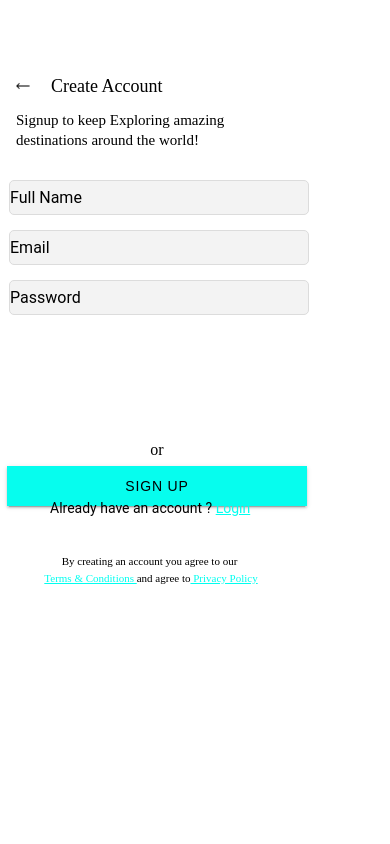
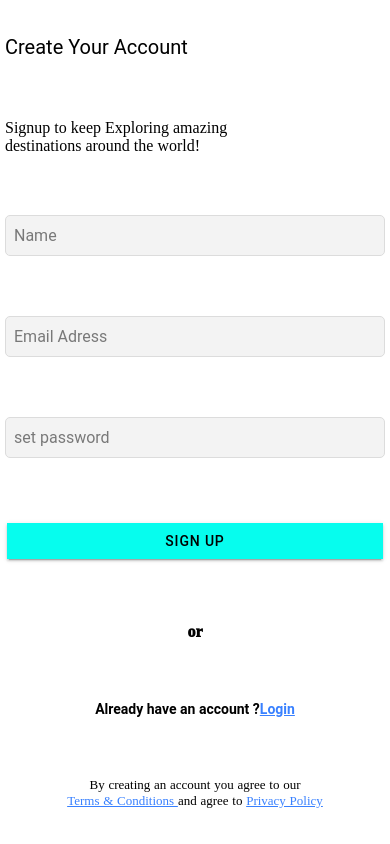
Before and after one commit to Naveen2301-stack/plan-your-trip, a React (Create React App) app: page /signup in a window 390 px wide. Built offline with nearby package versions, Linux system fonts and the light colour scheme.

Commit message:
signup-page with responsive grids and css added

```diff
--- a/src/pages/LandingPage/LandingPage.css
+++ b/src/pages/LandingPage/LandingPage.css
@@ -46,7 +46,7 @@
     color: #000000;
 }
 
-.signup-row {
+.landing-row {
     display: flex;
     justify-content: center;
     align-items: center;
--- a/src/pages/LandingPage/LandingPage.jsx
+++ b/src/pages/LandingPage/LandingPage.jsx
@@ -21,7 +21,7 @@ const LandingPage = () => {
     <IonPage>
       <IonContent className="const">
         <IonGrid className="grid8">
-          <IonRow className="signup-row">
+          <IonRow className="landing-row">
 
             <IonImg src="assets/icon/Group.svg" className="img" alt="" />
 
--- a/src/pages/Signup/SignUp.css
+++ b/src/pages/Signup/SignUp.css
@@ -1,31 +1,34 @@
-.img1 {
-    position: relative;
-    width: 14px;
-    height: 24px;
-    left: 16px;
-    top: 74px;
+.signup-grid {
+    display: flex;
+    flex-direction: column;
+    justify-content: space-around;
+    /* align-items: center; */
+    height: 100vh;
+}
+.const1{
+  height: 100%
 }
 
-.sign1 {
-    position: relative;
-    width: 127px;
-    height: 24px;
-    left: 51px;
-    top: 50px;
-
-    font-family: 'Poppins';
-    font-style: bold;
-    font-weight: 500;
-    font-size: 18px;
-    line-height: 24px;
-    /* identical to box height */
-
-    text-align: center;
-
-    color: #000000;
+.img1 {
+    display: flex;
+    width: 14px;
+}
+.signup-row{
+     /* display: flex;
+    justify-content:flex-start;
+    align-items:center;  */
+    font-size: 20px;
+    /* margin-top: 10px; */
+}
+.signup-text-row{
+    display: flex;
+    font-family: 'Gulzar', serif;
+    flex-direction: column;
+    justify-content: flex-start;
 }
 
-.sign2 {
+
+/* .sign2 {
     position: absolute;
     width: 225px;
     height: 40px;
@@ -39,88 +42,67 @@
     line-height: 20px;
 
     color: #000000;
+} */
+.signup-text-row1{
+display: flex;
+flex-direction: column;
+justify-content: flex-start;
 }
 
 .sign3 {
-    position: absolute;
-    width: 300px;
-    height: 35px;
-    left: 9px;
-    top: 180px;
-    /* text-align: center; */
     background: rgba(241, 241, 241, 0.84);
     border: 1px solid #DCDCDC;
     border-radius: 5px;
 }
 
+.signup-text-row2{
+    display: flex;
+    flex-direction: column;
+    justify-content: flex-start;
+}
 .sign4 {
-    position: absolute;
-    width: 300px;
-    height: 35px;
-    left: 9px;
-    top: 230px;
-    /* text-align: center; */
     background: rgba(241, 241, 241, 0.84);
     border: 1px solid #DCDCDC;
     border-radius: 5px;
 }
-
-.sign5 {
-    position: absolute;
-    width: 300px;
-    height: 35px;
-    left: 9px;
-    top: 280px;
-    /* text-align: center; */
-    background: rgba(241, 241, 241, 0.84);
+.signup-text-row3{
+    display: flex;
+    flex-direction: column;
+    justify-content:flex-start ;
+}
+.sign6 {
+    background:rgba(241, 241, 241, 0.84);
     border: 1px solid #DCDCDC;
     border-radius: 5px;
 }
-
-.sign6 {
-    position: absolute;
-    width: 300px;
-    height: 35px;
-    left: 9px;
-    top: 280px;
-    /* text-align: center; */
-    background: rgba(241, 241, 241, 0.84);
-    border: 1px solid #DCDCDC;
-    border-radius: 5px;
+.signup-page-btn{
+    display: flex;
+    flex-direction: column;
+    justify-content: flex-start;
 }
-
 .sign7 {
-
-    font-family: 'Poppins', sans-serif;
-    color: #000000;
-    position: relative;
-    width: 300px;
-    height: 40px;
-    left: 5px;
-    top: 49vh;
+    /* font-family: 'Poppins', sans-serif; */
+    /* color: #000000; */
     background: #00FFF0;
-    /* border-radius: 100px; */
 }
 
 .sign8 {
-    position: absolute;
-    width: 14px;
-    height: 20px;
-    left: 150px;
-    top: 440px;
-
+    display: flex;
+    flex-direction: column;
+    text-align: center;
+    justify-content: flex-start;
     font-family: 'Poppins';
     font-style: normal;
-    font-weight: 400;
+    font-weight: 1000;
     font-size: 16px;
-    line-height: 20px;
-    /* identical to box height */
-
-    text-align: center;
-
     color: #000000;
 }
-.sign9 {
+.signup-text-row4{
+    display: flex;
+    flex-direction: column;
+    justify-content: flex-start;
+}
+/* .sign9 {
     position: relative;
     width: 265px;
     height: 51px;
@@ -135,8 +117,8 @@
     text-align: center;
 
     color: #000000;
-}
-.sign10 {
+} */
+/* .sign10 {
     position: relative;
     width: 300px;
     height: 51px;
@@ -150,19 +132,30 @@
     line-height: 16px;
     text-align: center;
     color: #000000;
+} */
+
+/* .sign11 {
+    color: #00FFF0;
+} */
+ .sign12{
+    font-family: 'Roboto',sans-serif;
+    /* font-style:oblique; */
+    font-weight: 600;
+    font-style: normal;
+    font-size: 14px;
+    display: flex;
+    justify-content: center;
+    align-items: center;
 }
-
-.sign11 {
-    color: #00FFF0;
+.signup-text-row5{
+    display: flex;
+    justify-content: center;
+    align-items: center;
+    /* width: 300px; */
+    font-family: 'Poppins';
+    font-style: normal;
+    font-weight: 500;
+    font-size: 13px;
+    color: #000000;
+    word-spacing: 0.5px;
 }
-.sign12{
-position:absolute;
-width: 300px;
-height: 16px;
-left: 50px;
-top: 500px;
-font-size: 14px;
-}
-.plan7 {
-    color: #00FFF0;
-}
--- a/src/pages/Signup/Signup.jsx
+++ b/src/pages/Signup/Signup.jsx
@@ -1,10 +1,11 @@
-import { IonContent, IonHeader, IonImg, IonLabel, IonPage, IonTitle, IonToolbar, IonInput, IonIcon, IonButton, useIonRouter } from '@ionic/react';
+import { IonContent, IonHeader, IonImg, IonLabel, IonPage, IonTitle, IonToolbar, IonInput, IonIcon, IonButton, useIonRouter, IonGrid, IonRow } from '@ionic/react';
 import { useState } from 'react';
 // import { calendar, lockClosed, person } from 'ionicons/icons';
 import './SignUp.css';
 // import { setErrorHandler } from 'ionicons/dist/types/stencil-public-runtime';
 import { UserAuth } from "../../context/AuthContext";
 import { toastController } from "@ionic/core";
+import { Link } from 'react-router-dom';
 
 
 
@@ -65,25 +66,38 @@ const Signup = () => {
   };
   return (
     <IonPage>
-      <IonContent >
-        <IonImg src="assets/icon/Arrow.svg" alt="" className='img1' />
-        <IonLabel className='sign1'>Create Account</IonLabel>
-        <IonLabel className='sign2'>Signup to keep Exploring amazing destinations around the world!</IonLabel>
-        <IonInput type="text" className='sign3' onIonChange={(e) => setName(e.target.value)} > Full Name</IonInput>
-        <IonInput type="email" className='sign4' onIonChange={(e) => setEmail(e.target.value)}>Email</IonInput>
-        {/* <IonInput type="date" className='sign5' onIonChange={(e) => setDOB(e.target.value)} >Date</IonInput> */}
-        <IonInput type="password" className='sign6' onIonChange={(e) => setPassword(e.target.value)}> Password</IonInput>
+      <IonContent className='const1' >
+        <IonGrid className='signup-grid'>
+          <IonRow className='signup-row '>
+        <IonLabel>Create Your Account</IonLabel>
+        </IonRow>
+        <IonRow className='signup-text-row'>
+        <IonLabel >Signup to keep Exploring amazing </IonLabel>
+          <IonLabel>destinations around the world!</IonLabel>
+        </IonRow>
+        <IonRow className='signup-text-row1'>
+        <IonInput type="text" className='sign3' placeholder='Name' onIonChange={(e) => setName(e.target.value)} />
+        </IonRow>
+        <IonRow className='signup-text-row2'>
+        <IonInput type="email" className='sign4'placeholder='Email Adress' onIonChange={(e) => setEmail(e.target.value)} />
+        </IonRow>
+        <IonRow className='signup-text-row3'>
+        <IonInput type="password" className='sign6' placeholder='set password' onIonChange={(e) => setPassword(e.target.value)} />
+        </IonRow>
+        <IonRow className='signup-page-btn'>
         <IonButton expand="full" size="default" fill="solid" color="green" className="sign7" onClick={handleSubmit}> sign up</IonButton>
-        <IonLabel className='sign8'>or</IonLabel>
-        <IonLabel className='sign12'>Already have an account ? <u className='plan7'>Login</u></IonLabel>
-        <p className="sign9">By creating an account you agree to our</p>
-        <br />
-        <p className="sign10">
-          <u className="sign11">Terms & Conditions </u> and agree to
-          <u className="sign11"> Privacy Policy </u>
-        </p>
-
-
+        </IonRow>
+        <IonRow className='sign8'>
+        <IonLabel>or</IonLabel>
+        </IonRow>
+        <IonRow className='signup-text-row4'>
+        <IonLabel className='sign12'>Already have an account ? <Link to ="/login"> Login</Link> </IonLabel>
+        </IonRow>
+        <IonRow className='signup-text-row5'>
+        <IonLabel >By creating an account you agree to our </IonLabel>
+          <IonLabel> <Link to="/">Terms & Conditions </Link> and agree to <Link to="/"> Privacy Policy </Link> </IonLabel>
+          </IonRow>
+        </IonGrid>
       </IonContent>
     </IonPage>
   );
```
